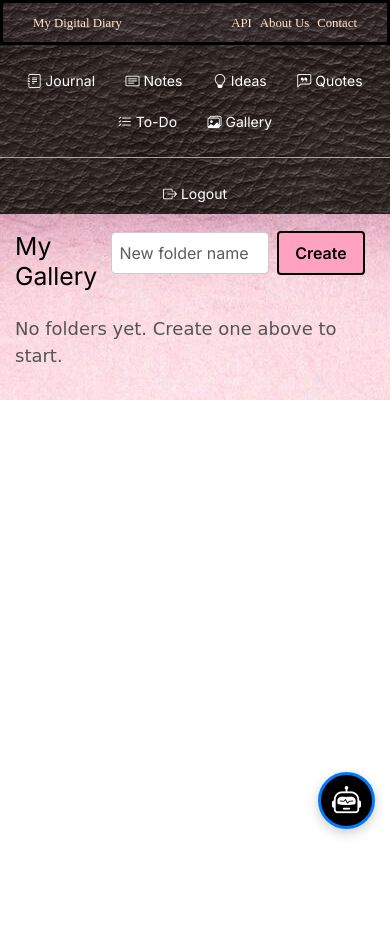
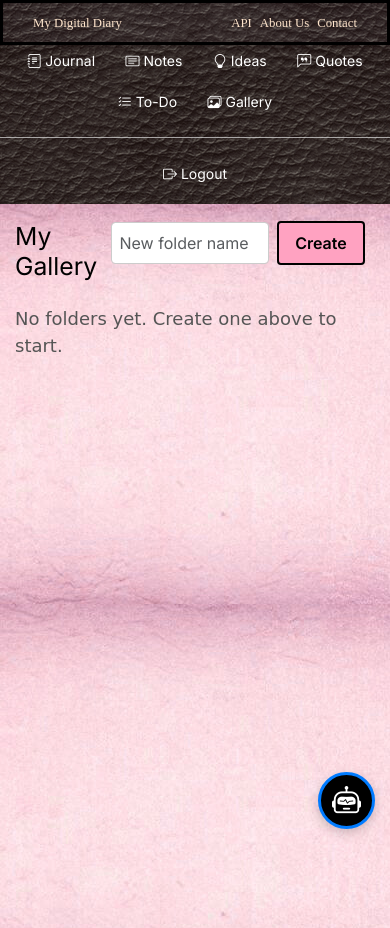
Before and after one commit to Krishna-Thombare/My-Digital-Diary, a Flask app: page /gallery/ in a window 390 px wide. Before the commit the page ends 836 px from the top, so only its background shows below. Run offline with Flask 3, Linux system fonts and the light colour scheme; the visitor is signed in with stand-in values (Sample User, id 1); data that the repository does not hold is empty; some libraries are stand-ins or nearby versions; some web fonts are replaced.

Commit message:
fix styling issues for diff. devices

```diff
--- a/app/static/css/style.css
+++ b/app/static/css/style.css
@@ -9,8 +9,8 @@
 /* Layout Container */
 .layout {
     display: flex;
-    height: 100vh;
-    overflow: hidden;
+    min-height: 100vh;
+    overflow: visible;
 }
 
 /* Sidebar */
@@ -83,9 +83,13 @@
 /* Content Area */
 .content {
     flex: 1;
-    overflow-y: auto;         /* Allow only content to scroll */
     padding: 40px;
     padding-top: 80px;
+    background-color: #fdf6ec;
+    background-image: url("../images/leather.png");
+    background-repeat: repeat;
+    background-size: auto;
+    min-height: 100vh;
 }
 
 .content h1, .content h2 {
@@ -260,18 +264,19 @@ footer a {
 @media (max-width: 768px) {
   .layout {
     flex-direction: column;
-    height: auto;
-    overflow: visible;
+    min-height: 100vh;
   }
 
   /* Sidebar */
   .sidebar {
     width: 100%;
     height: auto;
-    padding: 0px;
-    padding-top: 30px;
+    padding: 10px 0;
     text-align: center;
     overflow-x: auto;
+    position: sticky;
+    top: 0;
+    z-index: 100;
   }
 
   .sidebar a {
@@ -285,6 +290,9 @@ footer a {
   .content {
     padding: 15px;
     padding-top: 17px;
+    min-height: calc(100vh - 120px);
+    width: 100%;
+    box-sizing: border-box;
   }
 
   /* Flash messages center on small devices */
```
